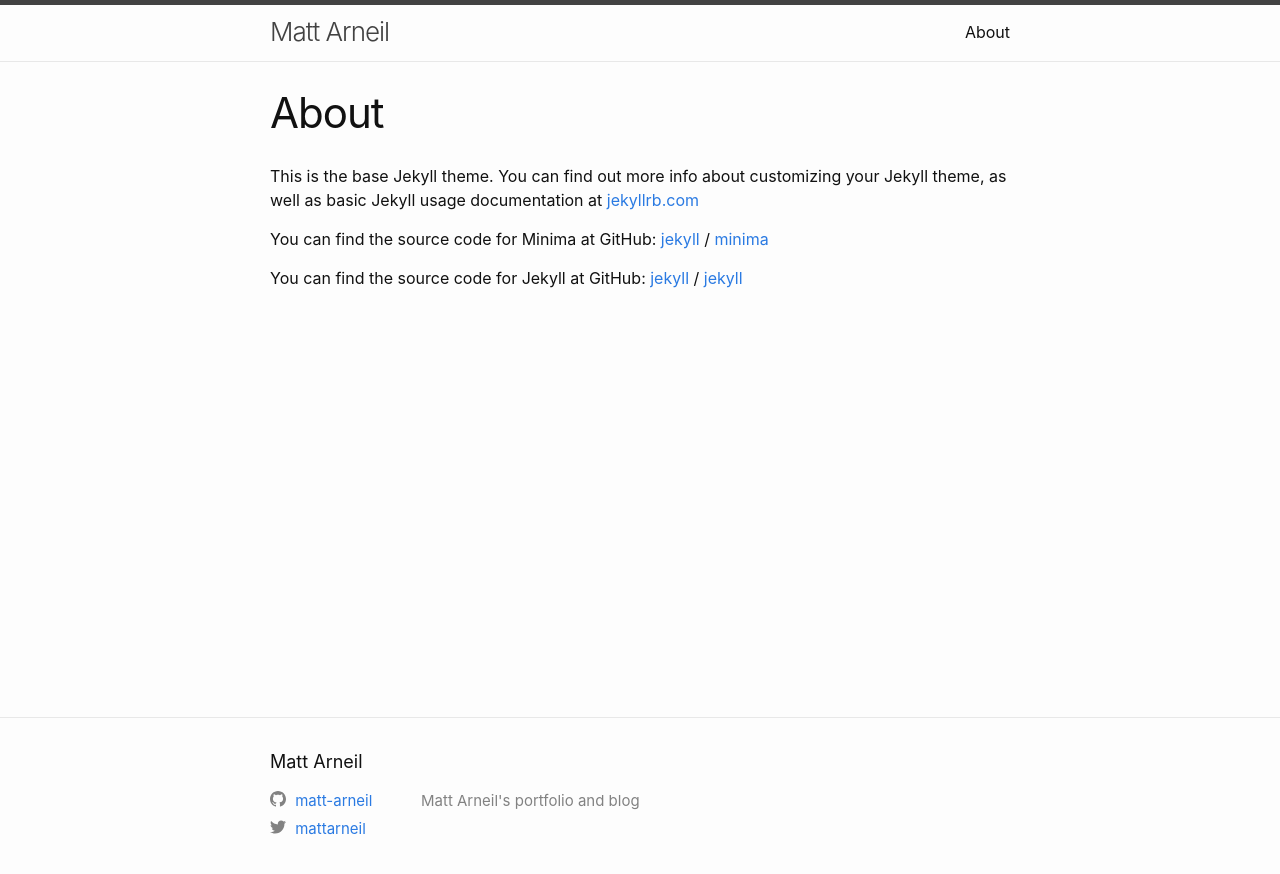
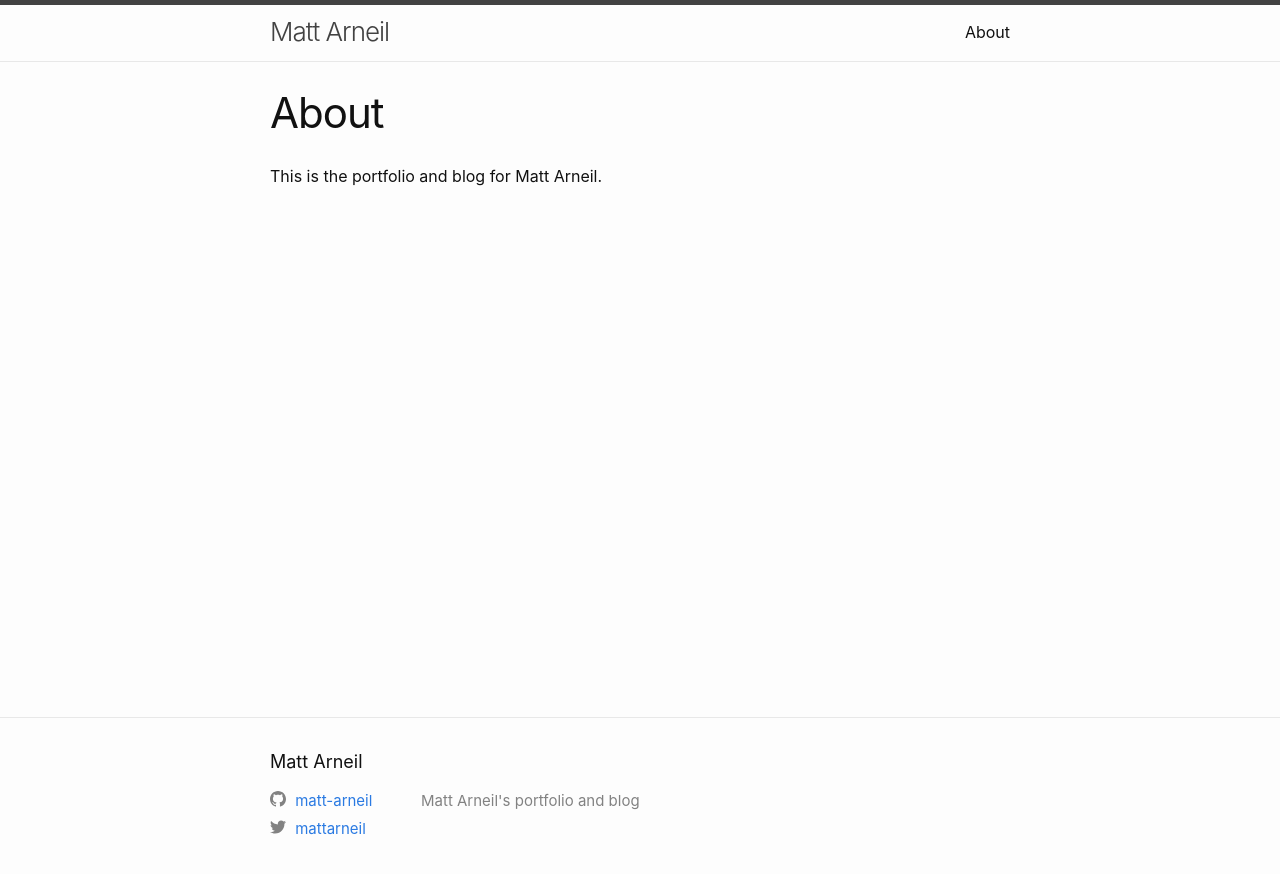
Before and after one commit to matt-arneil/matt-arneil.github.io, a Jekyll site: the page built from about.md, in a window 1280 px wide. Shown: the top 874 px of the page. Built offline with Jekyll 4.4.1, drawn with Linux system fonts in a browser that asks for light colours.

```diff
--- a/about.md
+++ b/about.md
@@ -4,15 +4,4 @@
 permalink: /about/
 ---
 
-This is the base Jekyll theme. You can find out more info about customizing your Jekyll theme, as well as basic Jekyll usage documentation at [jekyllrb.com](https://jekyllrb.com/)
-
-You can find the source code for Minima at GitHub:
-[jekyll][jekyll-organization] /
-[minima](https://github.com/jekyll/minima)
-
-You can find the source code for Jekyll at GitHub:
-[jekyll][jekyll-organization] /
-[jekyll](https://github.com/jekyll/jekyll)
-
-
-[jekyll-organization]: https://github.com/jekyll
+This is the portfolio and blog for Matt Arneil.
```
Also changed, not shown: _posts/2018-07-24-over-the-alps.md (+1 -1 lines).
